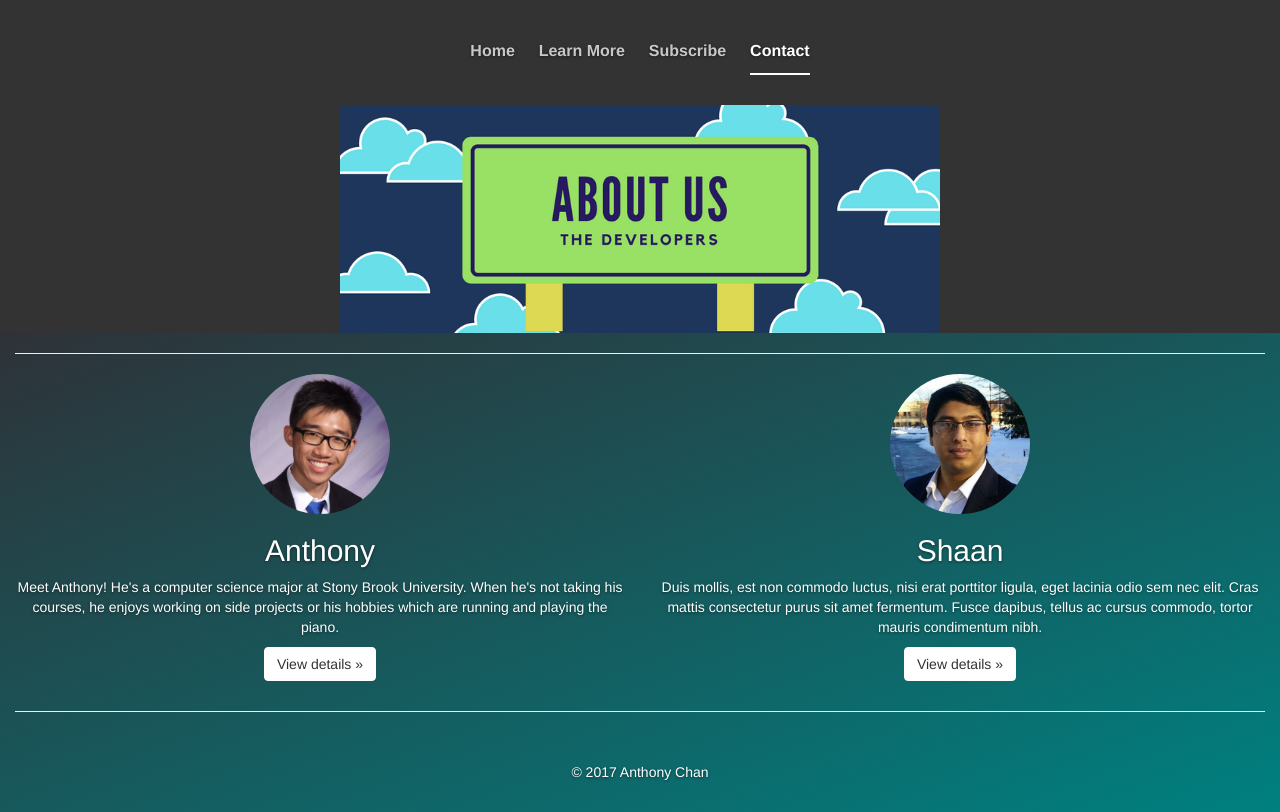
After one commit to anthonyc1/excelsior-hack, a Python web app: template templates/contact.html in a window 1280 px wide. The commit adds this page. Run offline with Jinja, Linux system fonts and the light colour scheme; the template is opened without the code that fills it, so the values that code supplies are empty; some libraries are stand-ins or nearby versions.

Commit message:
add pages and content

```diff
--- /dev/null
+++ b/static/css/carousel.css
@@ -0,0 +1,134 @@
+/* GLOBAL STYLES
+-------------------------------------------------- */
+/* Padding below the footer and lighter body text */
+
+body {
+  padding-bottom: 40px;
+  color: #5a5a5a;
+}
+
+
+/* CUSTOMIZE THE NAVBAR
+-------------------------------------------------- */
+
+/* Special class on .container surrounding .navbar, used for positioning it into place. */
+.navbar-wrapper {
+  position: absolute;
+  top: 0;
+  right: 0;
+  left: 0;
+  z-index: 20;
+}
+
+/* Flip around the padding for proper display in narrow viewports */
+.navbar-wrapper > .container {
+  padding-right: 0;
+  padding-left: 0;
+}
+.navbar-wrapper .navbar {
+  padding-right: 15px;
+  padding-left: 15px;
+}
+.navbar-wrapper .navbar .container {
+  width: auto;
+}
+
+
+/* CUSTOMIZE THE CAROUSEL
+-------------------------------------------------- */
+
+/* Carousel base class */
+.carousel {
+  height: 500px;
+  margin-bottom: 60px;
+}
+/* Since positioning the image, we need to help out the caption */
+.carousel-caption {
+  z-index: 10;
+}
+
+/* Declare heights because of positioning of img element */
+.carousel .item {
+  height: 500px;
+  background-color: #777;
+}
+.carousel-inner > .item > img {
+  position: absolute;
+  top: 0;
+  left: 0;
+  min-width: 100%;
+  height: 500px;
+}
+
+
+/* MARKETING CONTENT
+-------------------------------------------------- */
+
+/* Center align the text within the three columns below the carousel */
+.marketing .col-lg-4 {
+  margin-bottom: 20px;
+  text-align: center;
+}
+.marketing h2 {
+  font-weight: normal;
+}
+.marketing .col-lg-4 p {
+  margin-right: 10px;
+  margin-left: 10px;
+}
+
+
+/* Featurettes
+------------------------- */
+
+.featurette-divider {
+  margin: 80px 0; /* Space out the Bootstrap <hr> more */
+}
+
+/* Thin out the marketing headings */
+.featurette-heading {
+  font-weight: 300;
+  line-height: 1;
+  letter-spacing: -1px;
+}
+
+
+/* RESPONSIVE CSS
+-------------------------------------------------- */
+
+@media (min-width: 768px) {
+  /* Navbar positioning foo */
+  .navbar-wrapper {
+    margin-top: 20px;
+  }
+  .navbar-wrapper .container {
+    padding-right: 15px;
+    padding-left: 15px;
+  }
+  .navbar-wrapper .navbar {
+    padding-right: 0;
+    padding-left: 0;
+  }
+
+  /* The navbar becomes detached from the top, so we round the corners */
+  .navbar-wrapper .navbar {
+    border-radius: 4px;
+  }
+
+  /* Bump up size of carousel content */
+  .carousel-caption p {
+    margin-bottom: 20px;
+    font-size: 21px;
+    line-height: 1.4;
+  }
+
+  .featurette-heading {
+    font-size: 50px;
+  }
+}
+
+@media (min-width: 992px) {
+  .featurette-heading {
+    margin-top: 120px;
+  }
+}
--- a/static/css/index.css
+++ b/static/css/index.css
@@ -0,0 +1,56 @@
+/* styles for index page */
+
+.containercolor {
+	background: #2e3238;
+  	background: -webkit-linear-gradient(left top,#2e3238,teal);
+  	background: -o-linear-gradient(bottom right,#2e3238,teal);
+  	background: -moz-linear-gradient(bottom right,#2e3238,teal);
+	background: linear-gradient(to bottom right,#2e3238,teal);
+	width: 100%;
+}
+@media (min-width: 600px) {
+	#titlesection {
+		width: 700px;
+		margin-right: auto;
+		margin-left: auto;
+	}
+}
+
+
+/* styles for contact-us page */
+#aboutus{
+	margin-right: auto;
+	margin-left: auto;
+	text-align: center;
+}
+
+.row {
+	text-align: center;
+	margin-top: 20px;
+}
+
+@media (min-width: 600px) {
+	#aboutusheader{
+		width: 600px;
+		margin-right: auto;
+		margin-left: auto;
+	}
+
+}
+
+@media (min-width: 700px) {
+
+}
+
+/* styles for all pages */
+
+.masthead {
+	margin-right: auto;
+	margin-left: auto;
+}
+
+.footer {
+	margin-top: 50px;
+	margin-bottom: 30px;
+	text-align: center;
+}
--- /dev/null
+++ b/templates/contact.html
@@ -0,0 +1,73 @@
+<!DOCTYPE html>
+<html lang="en">
+  <head>
+    <meta charset="utf-8">
+    <meta http-equiv="X-UA-Compatible" content="IE=edge">
+    <meta name="viewport" content="width=device-width, initial-scale=1">
+
+    <meta name="description" content="">
+    <meta name="author" content="">
+    <link rel="icon" href="">
+
+    <title>Contact the Developers</title>
+
+    <!-- Bootstrap core CSS -->
+    <link href="../static/css/bootstrap.min.css" rel="stylesheet">
+    <!-- Custom stylesheets -->
+     <link href="../static/css/carousel.css" rel="stylesheet">
+     <link href="../static/css/index.css" rel="stylesheet">
+     <link href="../static/css/cover.css" rel="stylesheet">
+
+  </head>
+
+  <body>
+    <div class="masthead">
+            <div class="inner">
+              <nav>
+                <ul class="nav masthead-nav">
+                  <li><a href="index.html">Home</a></li>
+                  <li><a href="learnmore.html">Learn More</a></li>
+                  <li><a href="interested.html">Subscribe</a></li>
+                  <li class="active"><a href="#">Contact</a></li>
+                </ul>
+              </nav>
+            </div>
+          </div>
+    <div id="aboutusheader">
+    <img src="../static/images/aboutus.png" alt="About Us" width="100%" height="auto">
+    </div>
+    <div id="aboutus">
+    <div class="container containercolor marketing">
+      <hr>
+      <div class="row">
+        <div class="col-lg-6">
+          <img class="img-circle" src="../static/images/anthonyprofile.jpg" alt="Image of Anthony" width="140" height="140">
+          <h2>Anthony</h2>
+          <p>Meet Anthony! He's a computer science major at Stony Brook University. When he's not taking his courses, he enjoys working on side projects or his hobbies which are running and playing the piano.</p>
+          <p><a class="btn btn-default" href="#" role="button">View details &raquo;</a></p>
+        </div><!-- /.col-lg-4 -->
+        <div class="col-lg-6">
+          <img class="img-circle" src="../static/images/shaanprofile.jpg" alt="Image of Shaan" width="140" height="140">
+          <h2>Shaan</h2>
+          <p>Duis mollis, est non commodo luctus, nisi erat porttitor ligula, eget lacinia odio sem nec elit. Cras mattis consectetur purus sit amet fermentum. Fusce dapibus, tellus ac cursus commodo, tortor mauris condimentum nibh.</p>
+          <p><a class="btn btn-default" href="#" role="button">View details &raquo;</a></p>
+        </div>
+      </div><!-- /.row -->
+
+
+      <!-- FOOTER -->
+      <hr>
+      <footer class="footer">
+        <p>&copy; 2017 Anthony Chan</p>
+      </footer>
+
+    </div><!-- /.container -->
+  </div>
+
+    <!-- Placed at the end of the document so the pages load faster -->
+    <script src="https://ajax.googleapis.com/ajax/libs/jquery/1.12.4/jquery.min.js"></script>
+    <script>window.jQuery || document.write('<script src="../../assets/js/vendor/jquery.min.js"><\/script>')</script>
+    <script src="../../dist/js/bootstrap.min.js"></script>
+
+  </body>
+</html>
```
Also changed, not shown: templates/index.html (+7 -12 lines), templates/interested.html (added, +59 -0 lines), templates/learnmore.html (added, +145 -0 lines), templates/applytoday.html (deleted).
